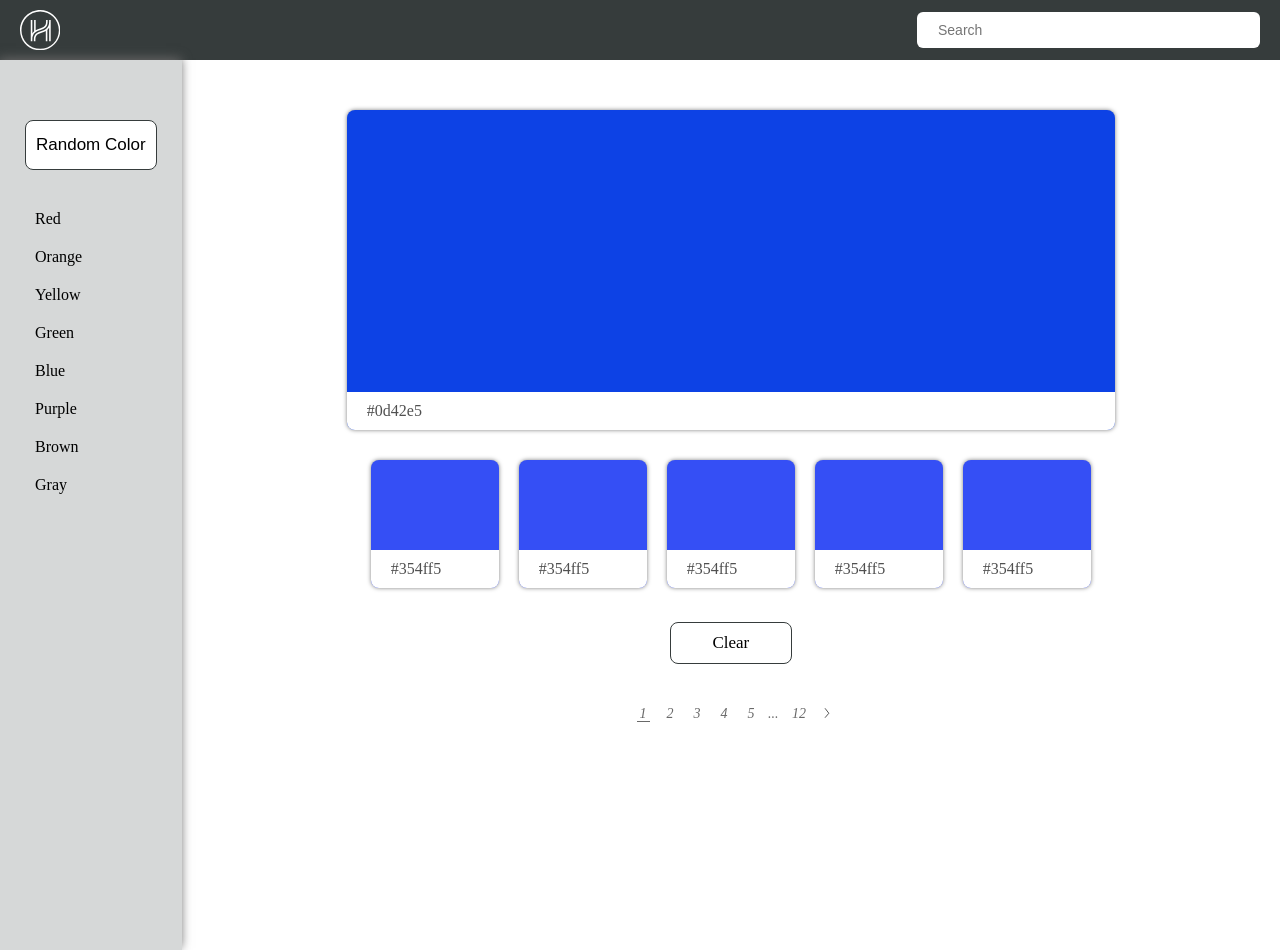
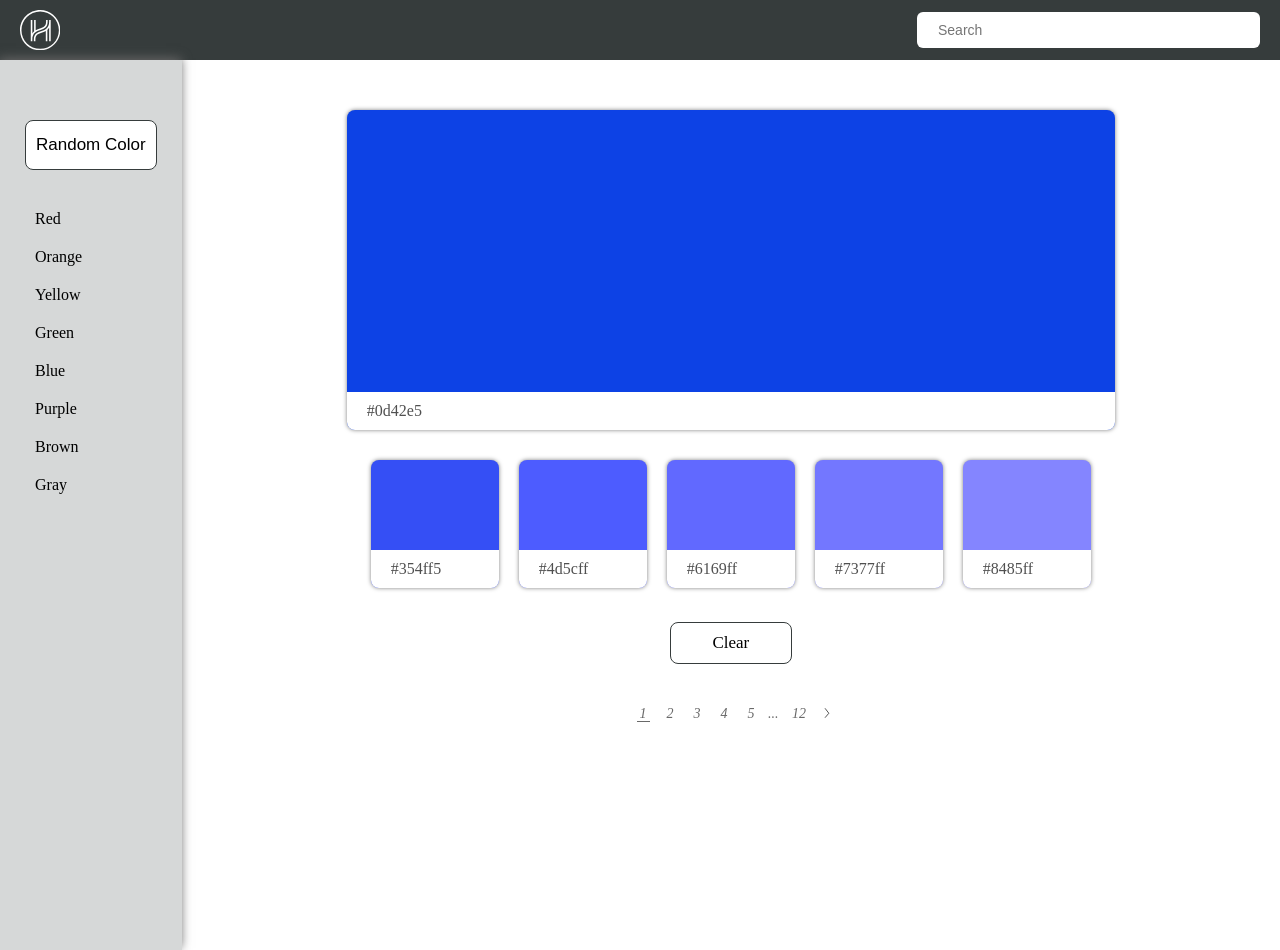
Before and after one commit to domassaro/Color-Picker, a React (Create React App) app: page / in a window 1280 px wide. Both pictures are taken after a click on the button "Random Color". Built offline with nearby package versions, Linux system fonts and the light colour scheme; a web font is replaced by a local one.

Commit message:
Loop for shades

```diff
--- a/src/components/detailView.js
+++ b/src/components/detailView.js
@@ -12,16 +12,10 @@ class DetailView extends React.Component {
     let shadesPresent = [];
 
     for (let i = 0; i <= 4; i++) {
-      let brighten = chromaJs(currentColor).brighten(.3).hex();
-      shadesPresent.push(brighten);
+      let newColor = chromaJs(currentColor).brighten(.3).hex();
+      shadesPresent.push(newColor);
+      currentColor = newColor;
     }
-
-    let brighten = chromaJs(currentColor).brighten(.3).hex();
-
-    let styleShades = {
-      backgroundColor: brighten
-    }
-
 
     return (
       <div>
@@ -54,7 +48,6 @@ class DetailView extends React.Component {
           .container-pagination {
             display: none;
           }
-
           .color-container-shade .color-label-shade {
             position: absolute;
             bottom: 0;
@@ -65,7 +58,6 @@ class DetailView extends React.Component {
             background-color: #fff;
             color: rgb(80,80,80);
           }
-
           .selected-color-container .color-label-selected {
             position: absolute;
             bottom: 0;
@@ -91,7 +83,6 @@ class DetailView extends React.Component {
             margin-left: auto;
             margin-right: auto;
           }
-
           .clear-button:hover {
             background-color: #363C3C;
             color: rgb(220, 220, 220);
@@ -113,8 +104,8 @@ class DetailView extends React.Component {
           let styles = {
             backgroundColor: d,
           };
-          return (<div className="color-container-shade" style={styles}>
-            <div className="color-label-shade">{brighten}</div>
+          return (<div key={d} onClick={() => this.props.onClick(d)} className="color-container-shade" style={styles}>
+            <div className="color-label-shade">{d}</div>
           </div>);
         })}
         </div>
```
